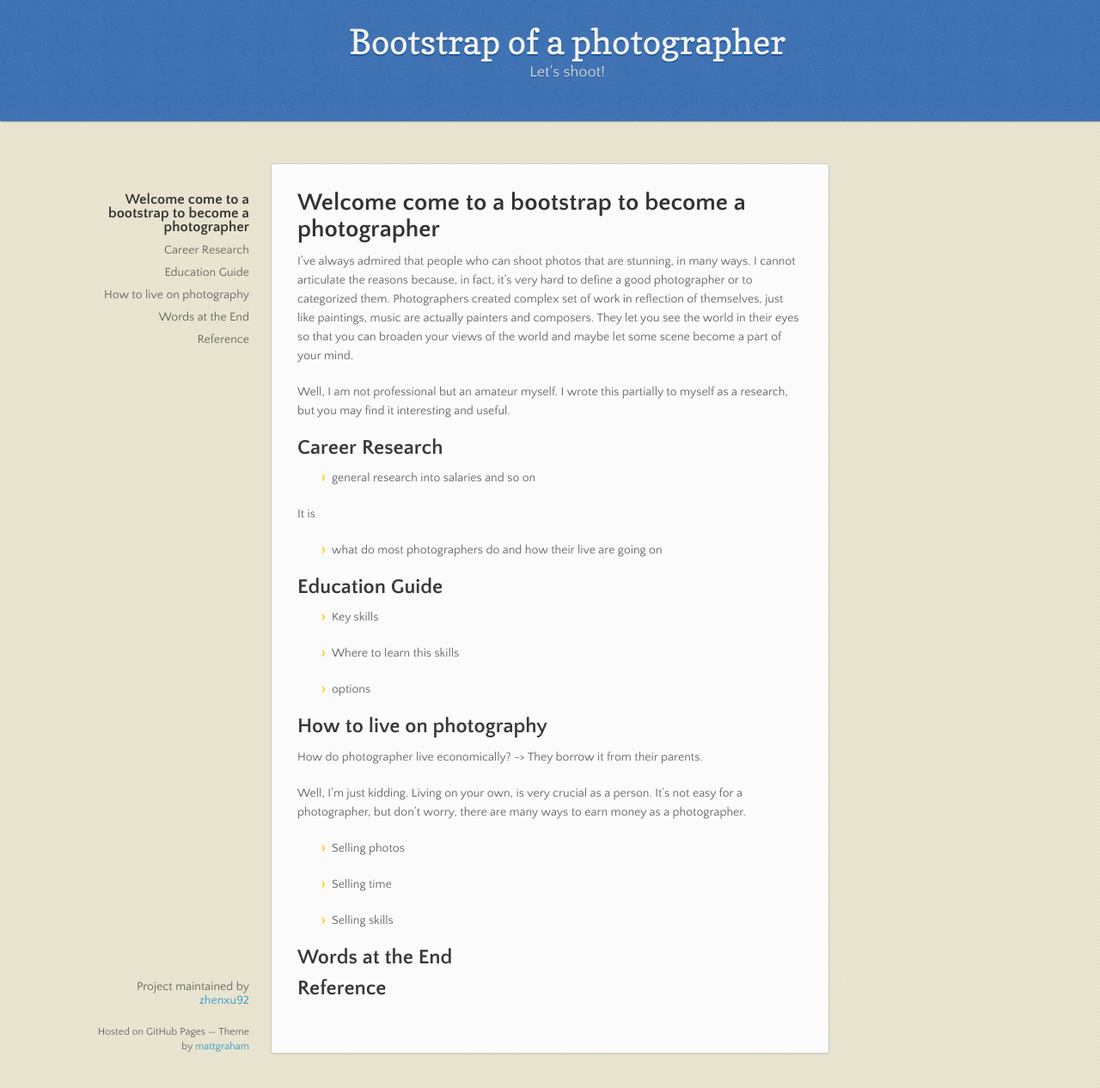
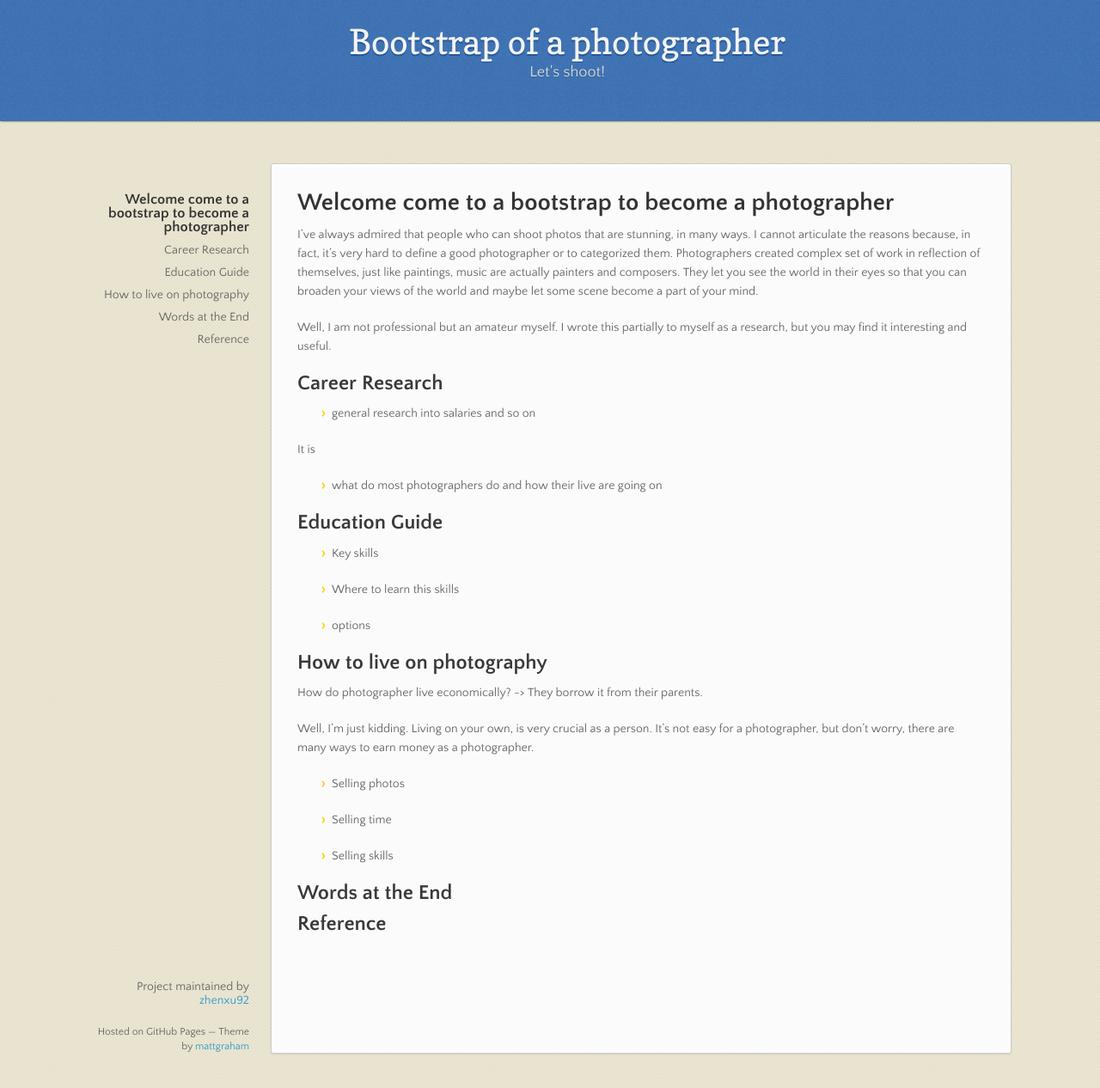
Before and after one commit to zhenxu92/BootstrapOfPhotographer, a Jekyll site: the page built from index.md, in a window 1280 px wide and 1266 px high. Shown: the whole window at 86% size. Built offline with Jekyll 4.4.1, drawn with Linux system fonts in a browser that asks for light colours; our own code applies the rules of GitHub Pages for plain Markdown files.

Commit message:
Update style.scss

```diff
--- a/assets/css/style.scss
+++ b/assets/css/style.scss
@@ -3,5 +3,5 @@
 
 @import 'jekyll-theme-leap-day';
 .main-section {
-  width: auto;
+  width: 800px;
 }
```
